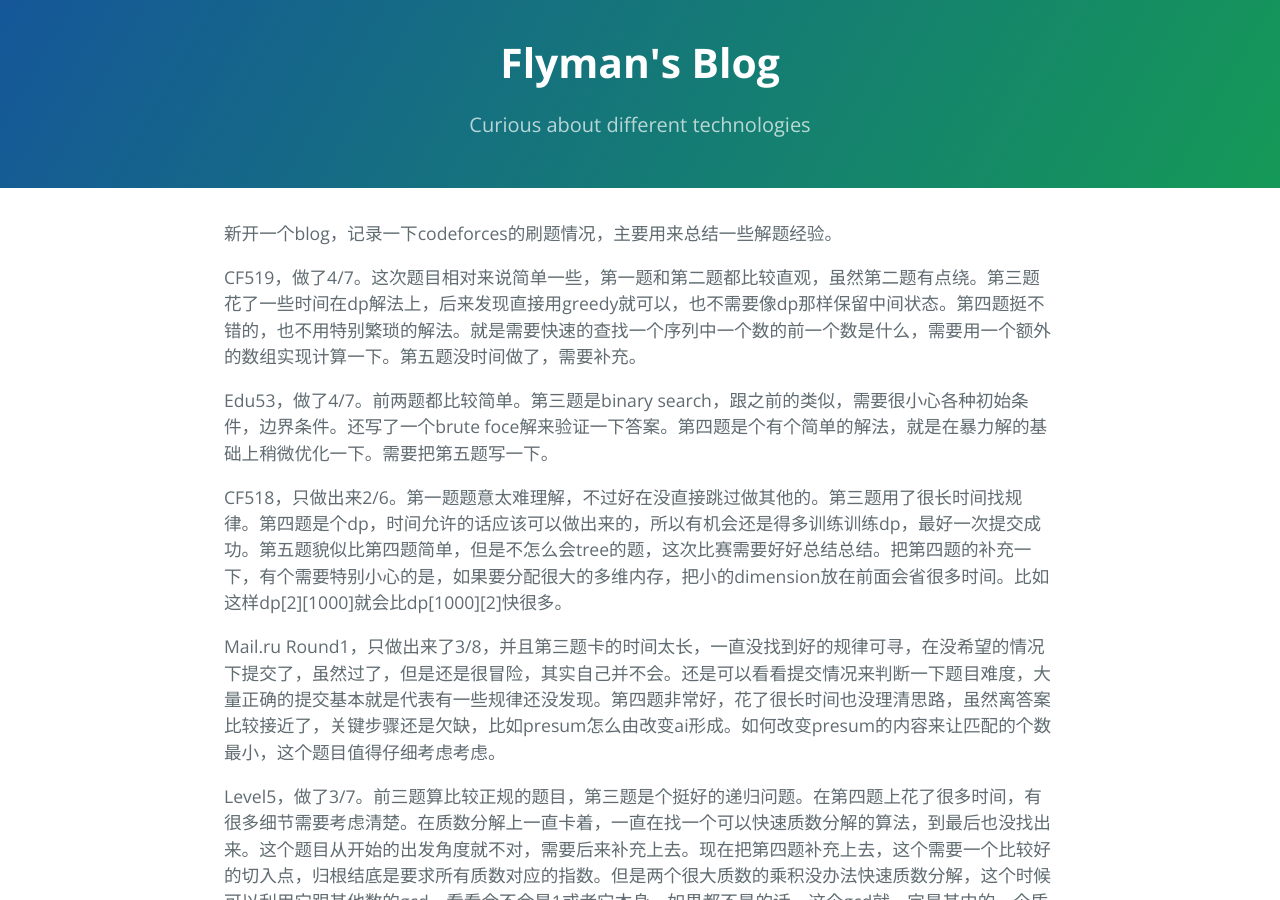
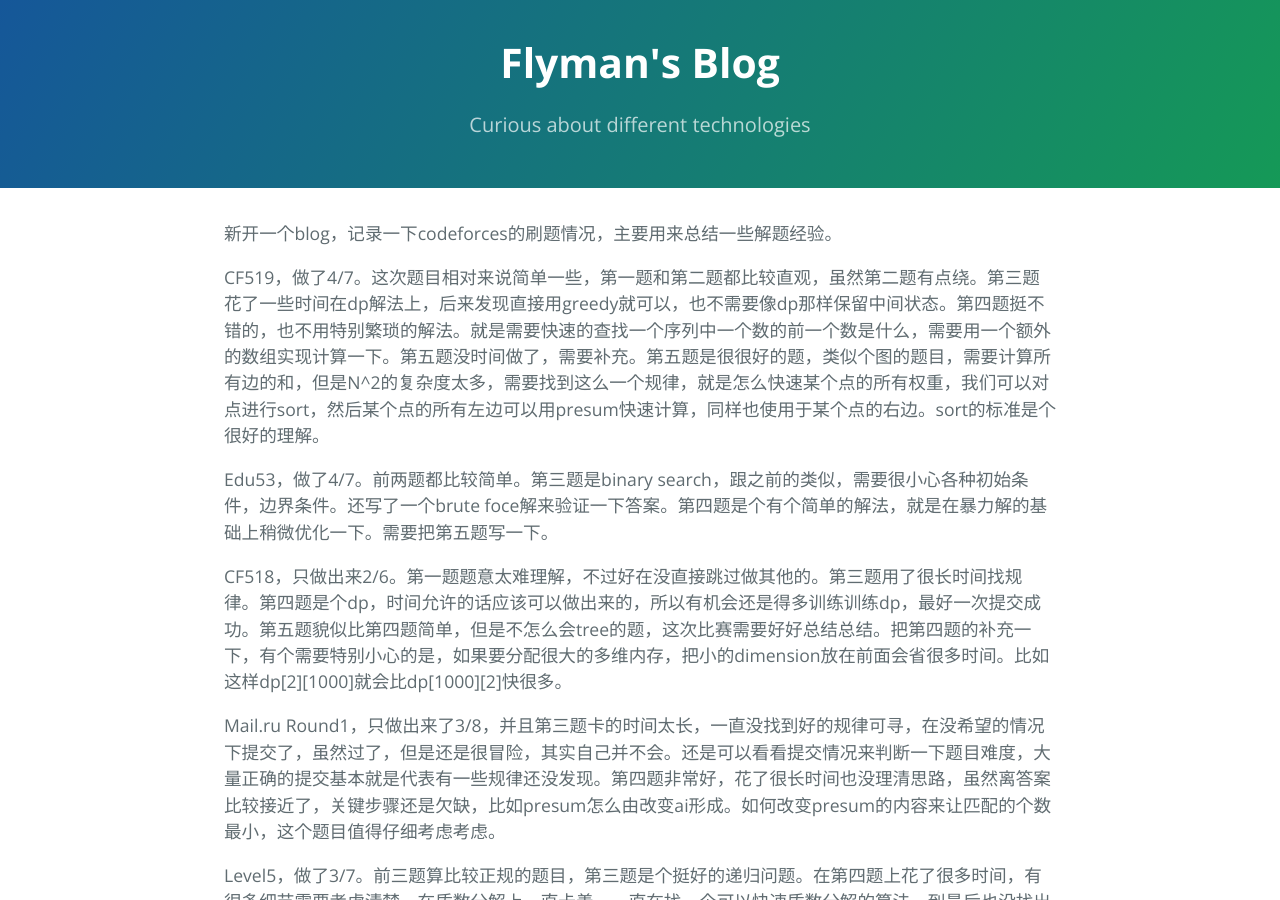
Before and after one commit to flyman3046/flyman3046.github.io, a Jekyll site: the page built from _posts/2018-09-20-cf_learning_notes.markdown, in a window 1280 px wide and 900 px high. Built offline with Jekyll 4.4.1, drawn with Linux system fonts in a browser that asks for light colours.

Commit message:
more cf519

```diff
--- a/_posts/2018-09-20-cf_learning_notes.markdown
+++ b/_posts/2018-09-20-cf_learning_notes.markdown
@@ -7,7 +7,7 @@
 
 新开一个blog，记录一下codeforces的刷题情况，主要用来总结一些解题经验。
 
-CF519，做了4/7。这次题目相对来说简单一些，第一题和第二题都比较直观，虽然第二题有点绕。第三题花了一些时间在dp解法上，后来发现直接用greedy就可以，也不需要像dp那样保留中间状态。第四题挺不错的，也不用特别繁琐的解法。就是需要快速的查找一个序列中一个数的前一个数是什么，需要用一个额外的数组实现计算一下。第五题没时间做了，需要补充。
+CF519，做了4/7。这次题目相对来说简单一些，第一题和第二题都比较直观，虽然第二题有点绕。第三题花了一些时间在dp解法上，后来发现直接用greedy就可以，也不需要像dp那样保留中间状态。第四题挺不错的，也不用特别繁琐的解法。就是需要快速的查找一个序列中一个数的前一个数是什么，需要用一个额外的数组实现计算一下。第五题没时间做了，需要补充。第五题是很很好的题，类似个图的题目，需要计算所有边的和，但是N^2的复杂度太多，需要找到这么一个规律，就是怎么快速某个点的所有权重，我们可以对点进行sort，然后某个点的所有左边可以用presum快速计算，同样也使用于某个点的右边。sort的标准是个很好的理解。
 
 Edu53，做了4/7。前两题都比较简单。第三题是binary search，跟之前的类似，需要很小心各种初始条件，边界条件。还写了一个brute foce解来验证一下答案。第四题是个有个简单的解法，就是在暴力解的基础上稍微优化一下。需要把第五题写一下。
 
```
Also changed, not shown: 1 other file.
